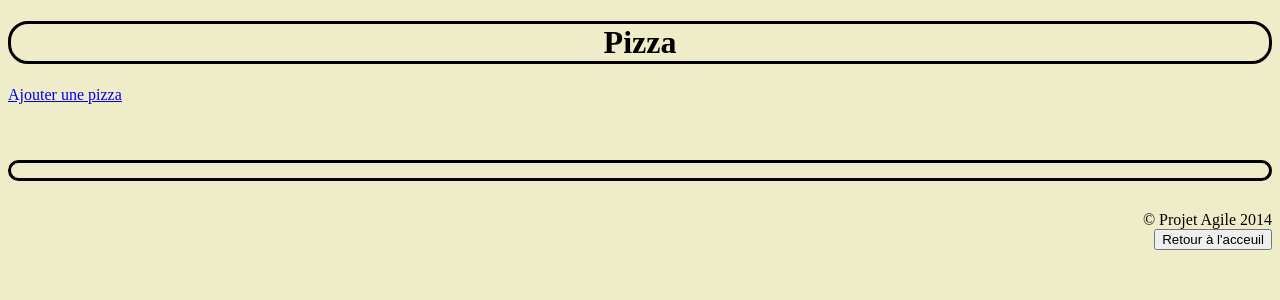
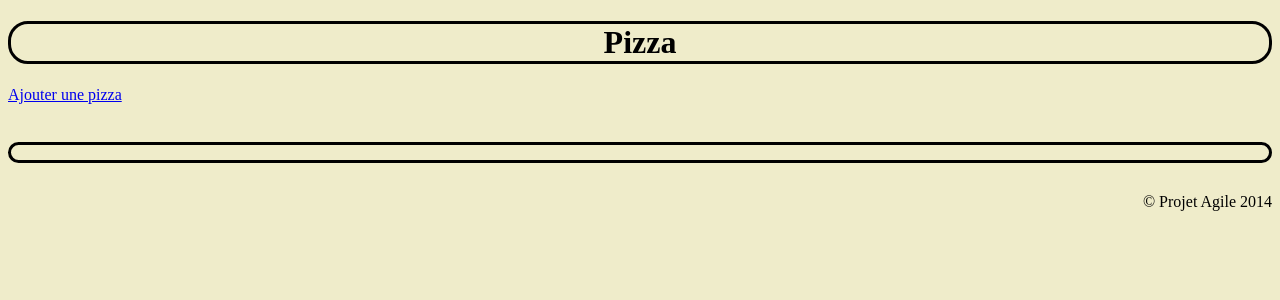
Before and after one commit to vDurand/ProjetAgile, a PHP site: page /home.php in a window 1280 px wide. Shown: the top 300 px of the page. Run offline with PHP 8.4, Linux system fonts and the light colour scheme; data that the repository does not hold is empty.

Commit message:
Update home.php

```diff
--- a/home.php
+++ b/home.php
@@ -11,9 +11,7 @@
 
 	<body>
 		<h1>Pizza</h1>
-		<div id = "button">
-			<a href="ajout_pizza.php">Ajouter une pizza</a>
-		</div>
+		<a id="button" href="ajout_pizza.php">Ajouter une pizza</a>
 		<br/><br/>
 		<div id ="list">
 		<?php
@@ -47,9 +45,6 @@
 		<div>
 			&copy; Projet Agile <?php echo date('Y');?>
 		</div>
-		<form method="post" action="home.php">
-			<input type="submit" value="Retour à l'acceuil" />
-		</form>
 	</footer>
 
 </html>
```
